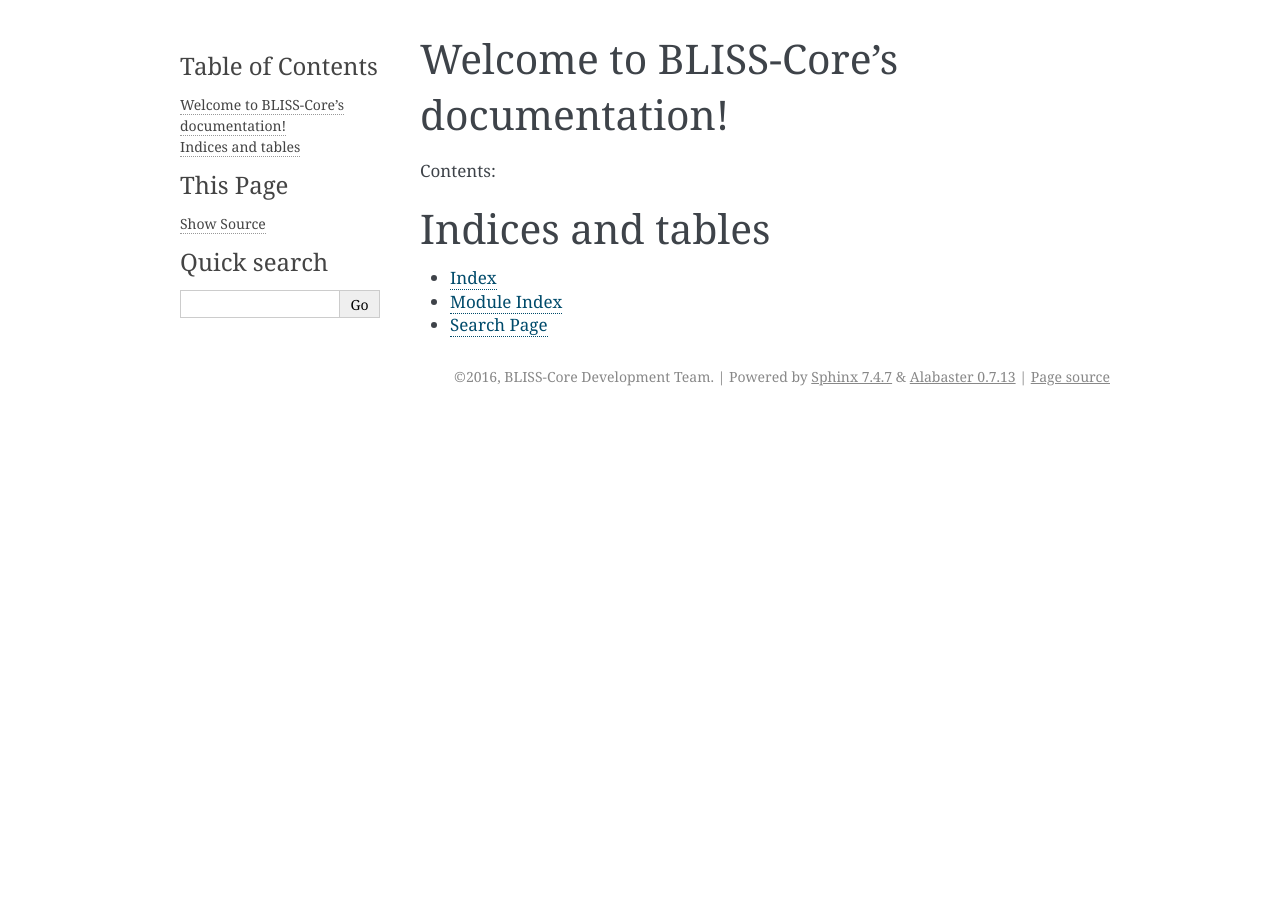
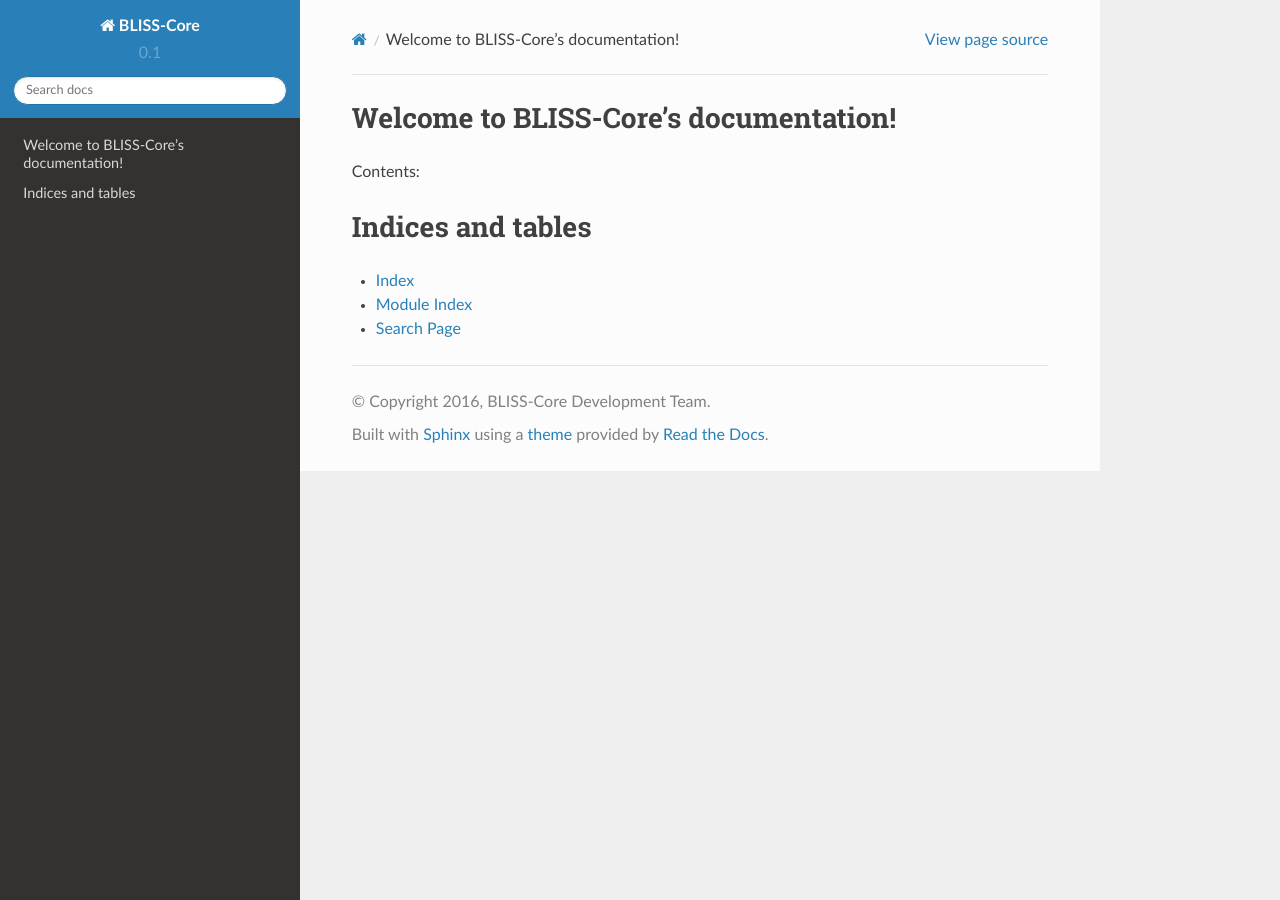
Before and after one commit to NASA-AMMOS/AIT-Core, a Sphinx documentation site: the page built from doc/source/index.rst, in a window 1280 px wide. Built offline with Sphinx 7.4.7 and the Read the Docs theme 2.0.0, drawn with Linux system fonts in a browser that asks for light colours.

Commit message:
Issue #26 - Update Sphinx build with RTD theme

```diff
--- a/doc/source/conf.py
+++ b/doc/source/conf.py
@@ -14,6 +14,8 @@
 
 import sys
 import os
+
+import sphinx_rtd_theme
 
 # If extensions (or modules to document with autodoc) are in another directory,
 # add these directories to sys.path here. If the directory is relative to the
@@ -110,7 +112,7 @@
 
 # The theme to use for HTML and HTML Help pages.  See the documentation for
 # a list of builtin themes.
-html_theme = 'alabaster'
+html_theme = 'sphinx_rtd_theme'
 
 # Theme options are theme-specific and customize the look and feel of a theme
 # further.  For a list of options available for each theme, see the
@@ -118,7 +120,7 @@
 #html_theme_options = {}
 
 # Add any paths that contain custom themes here, relative to this directory.
-#html_theme_path = []
+html_theme_path = [sphinx_rtd_theme.get_html_theme_path()]
 
 # The name for this set of Sphinx documents.
 # "<project> v<release> documentation" by default.
--- a/setup.py
+++ b/setup.py
@@ -27,7 +27,7 @@
     ],
 
     extras_require = {
-        'docs': ['Sphinx==1.4'],
+        'docs': ['Sphinx==1.4', 'sphinx_rtd_theme'],
         'tests': ['nose', 'coverage'],
     },
 
```
